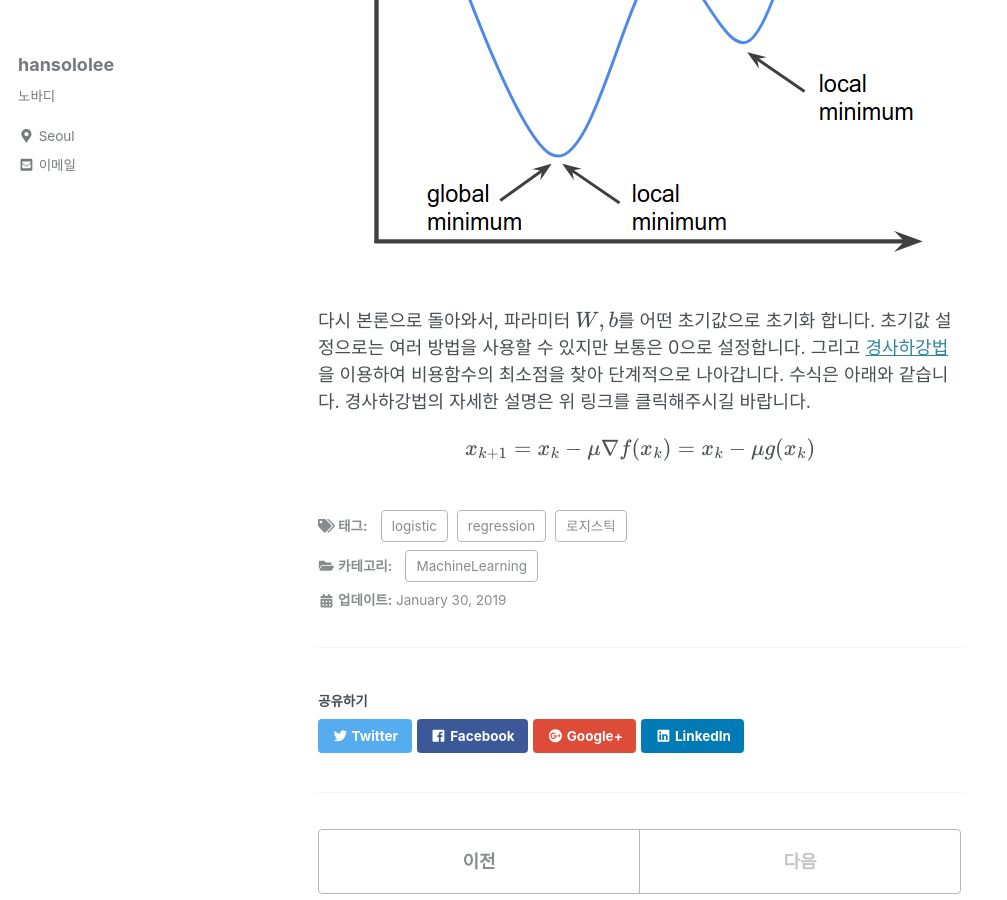
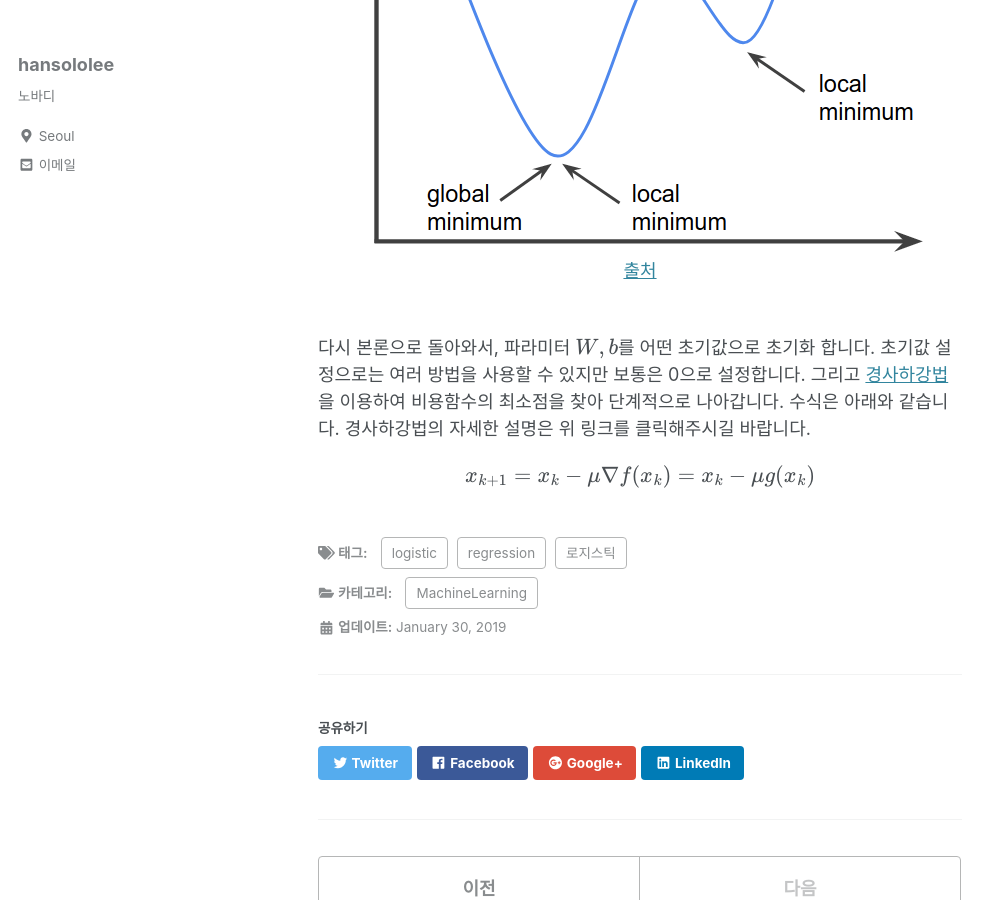
Before and after one commit to arisongha/hansololee.github.io, a Jekyll site: the page built from _posts/2019-01-30-logistic_regression.md, in a window 1280 px wide and 900 px high, scrolled down 3775 px. Shown: the whole window, without its empty margins (0-1007 px from the left). Built offline with Jekyll 4.4.1, drawn with Linux system fonts in a browser that asks for light colours; cached includes are drawn as plain includes; nearby versions of some CDN libraries; formulas are drawn with MathJax 3.

Commit message:
Update 2019-01-30-logistic_regression.md

```diff
--- a/_posts/2019-01-30-logistic_regression.md
+++ b/_posts/2019-01-30-logistic_regression.md
@@ -80,6 +80,7 @@ $$-\frac {1}{m} \sum_{i=1}^m \left[ y^{(i)}log\hat y^{(i)} + (1-y^{(i)})log(1-\h
 
 <br/>
 <center><img data-action="zoom" src='{{ "/assets/img/logistic_regression_03.png" | relative_url }}' alt='absolute'></center>
+<center><a href="https://hoony-gunputer.tistory.com/139">출처</a></center>
 <br/>
 
 다시 본론으로 돌아와서, 파라미터 $$W,b$$를 어떤 초기값으로 초기화 합니다. 초기값 설정으로는 여러 방법을 사용할 수 있지만 보통은 0으로 설정합니다. 그리고 <a href="https://hansololee.github.io/optimization/sgd/">경사하강법</a>을 이용하여 비용함수의 최소점을 찾아 단계적으로 나아갑니다. 수식은 아래와 같습니다. 경사하강법의 자세한 설명은 위 링크를 클릭해주시길 바랍니다.
```
